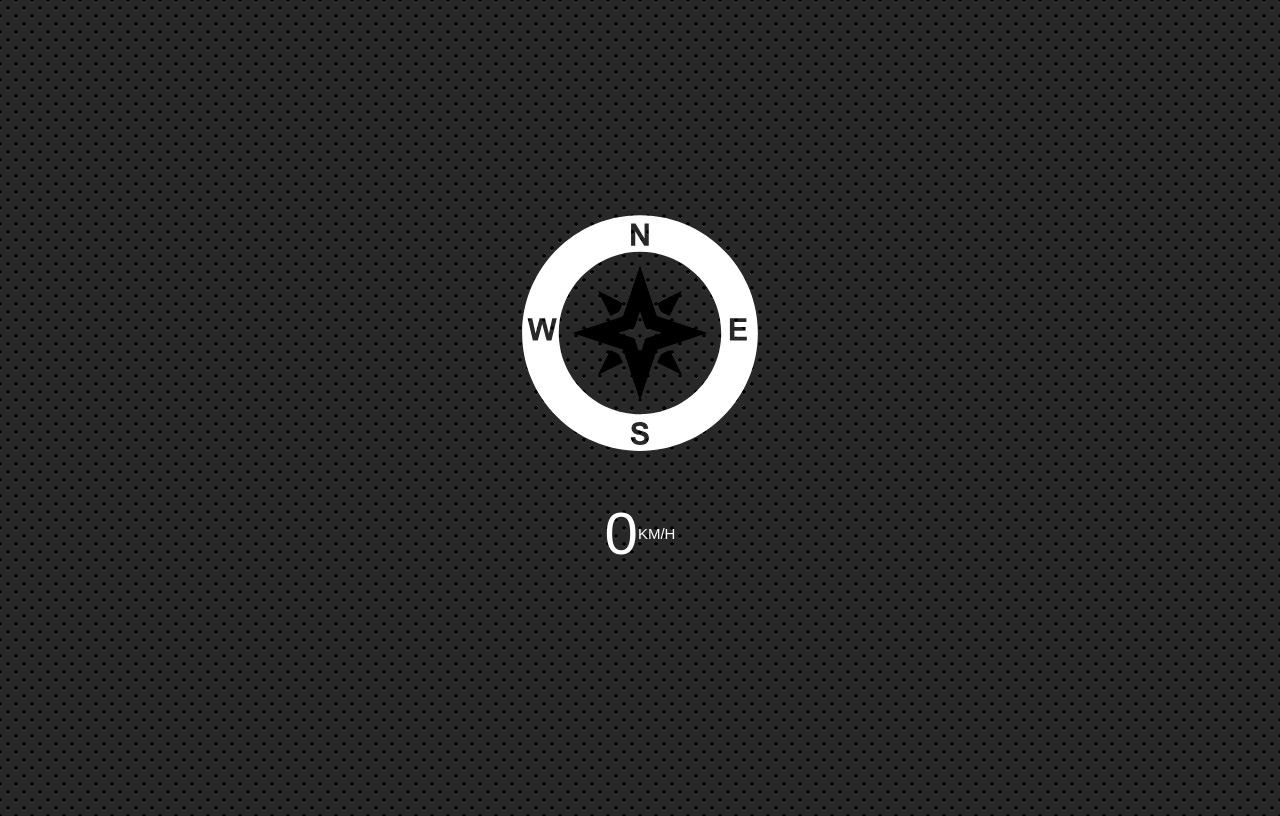
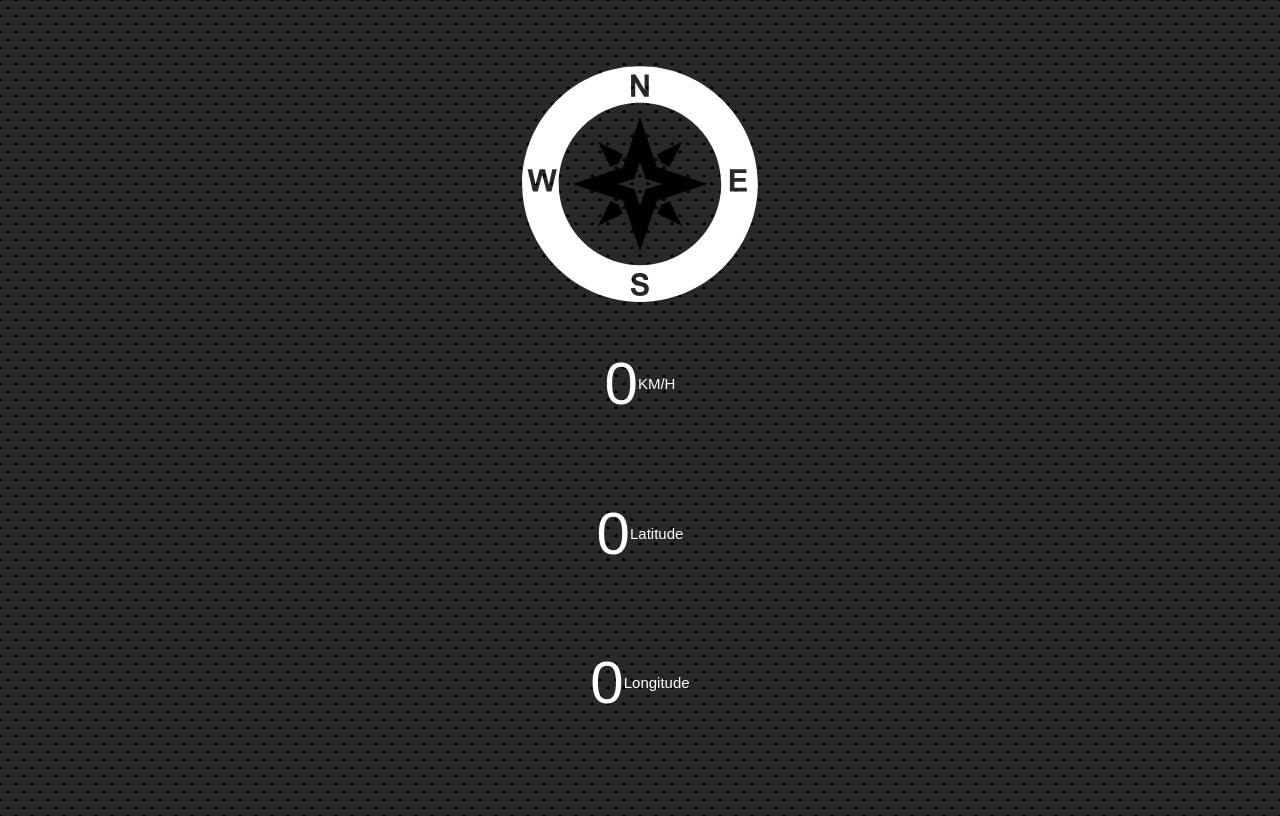
Before and after one commit to ga3ffer/javascript30-course, a website: page 21 - Geolocation/index.html in a window 1280 px wide. Drawn offline with Linux system fonts and the light colour scheme.

Commit message:
Modified Day 21 exercise index.html

```diff
--- a/21 - Geolocation/index.html
+++ b/21 - Geolocation/index.html
@@ -12,6 +12,14 @@
   <h1 class="speed">
     <span class="speed-value">0</span>
     <span class="units">KM/H</span>
+  </h1>
+  <h1 class="latitude">
+    <span class="lat-value">0</span>
+    <span class="units">Latitude</span>
+  </h1>
+  <h1 class="longitude">
+    <span class="long-value">0</span>
+    <span class="units">Longitude</span>
   </h1>
 
   <style>
@@ -59,10 +67,15 @@
   <script>
     const arrow = document.querySelector('.arrow');
     const speed = document.querySelector('.speed-value');
+    const lat = document.querySelector('.lat-value');
+    const long = document.querySelector('.long-value');
 
     navigator.geolocation.watchPosition((data) => {
       // console.log(data);
       speed.textContent = data.coords.speed;
+      lat.textContent = data.coords.latitude;
+      long.textContent = data.coords.longitude;
+      // arrow.style.transform = `rotate(50deg)`;
       arrow.style.transform = `rotate(${data.coords.heading}deg)`;
     }, (err) => {
       console.err(err);
```
